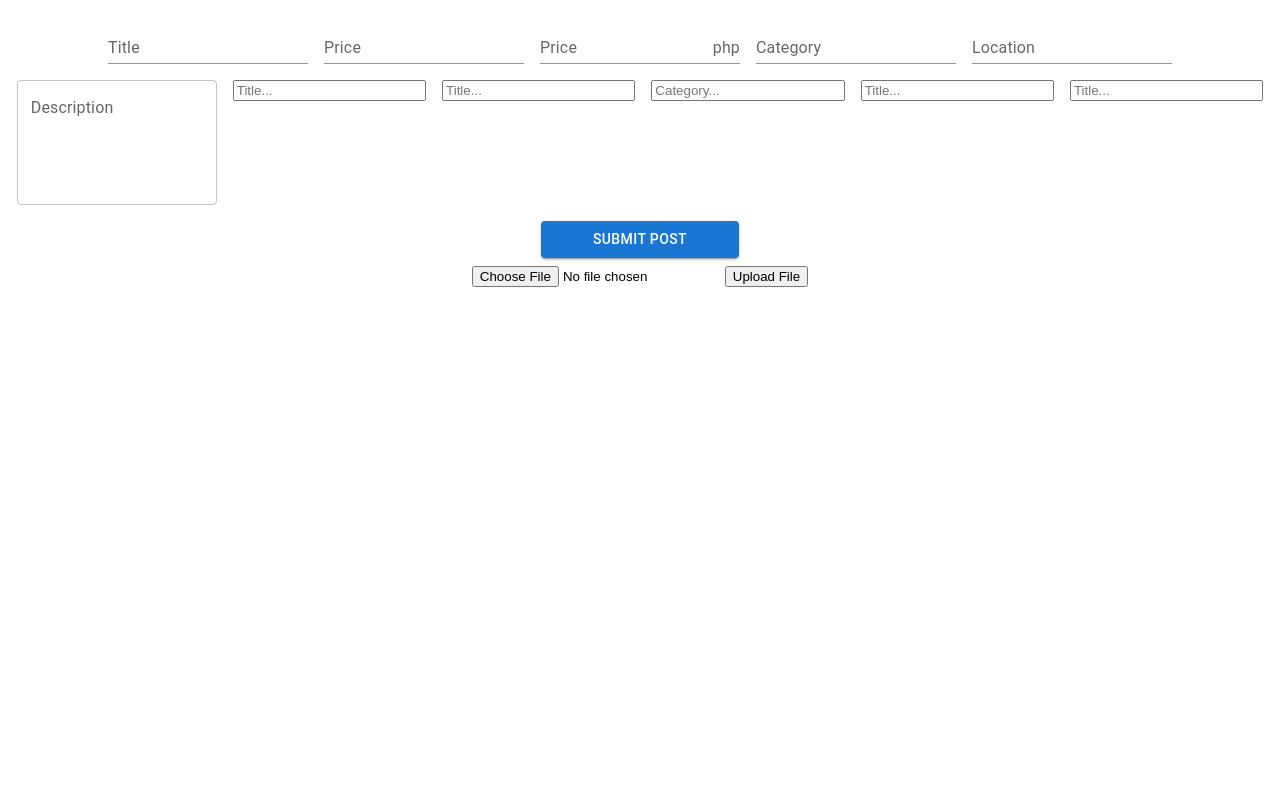
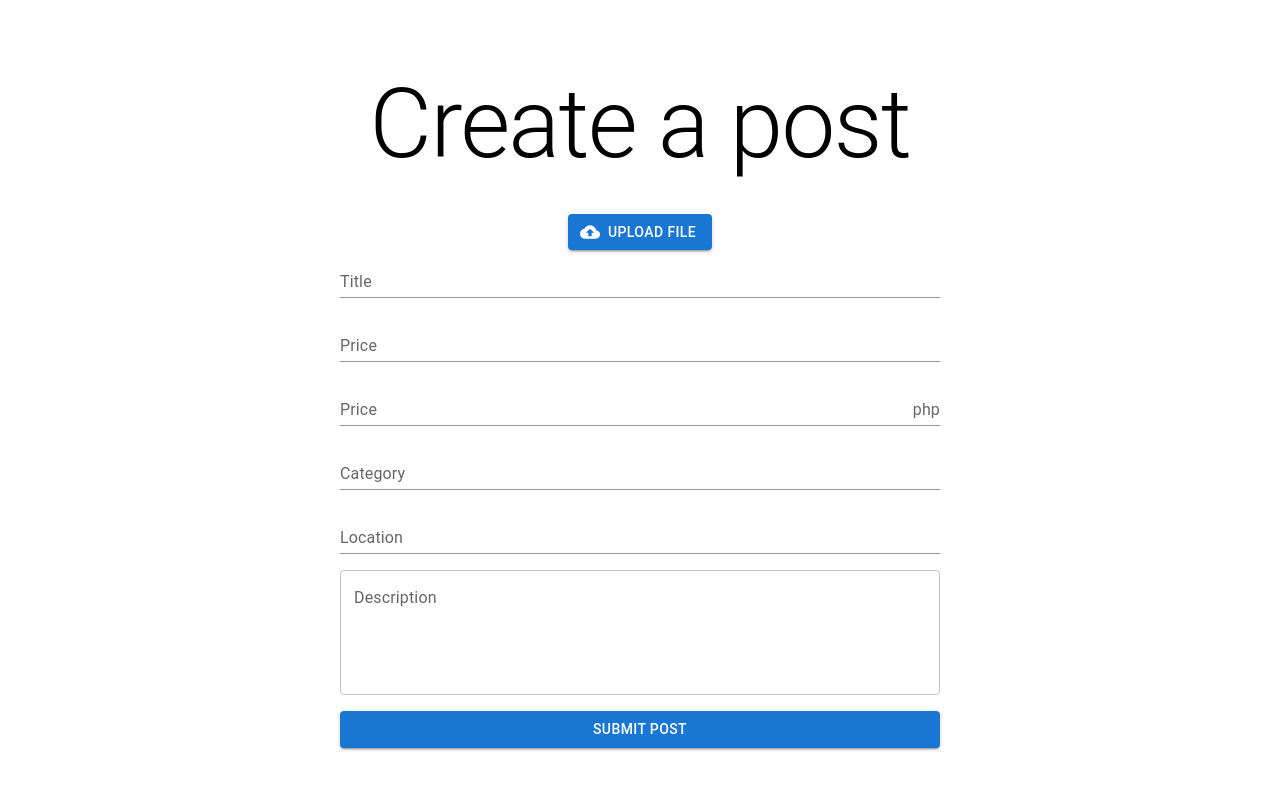
Before and after one commit to JustinUyheng/mango-market, a React (Create React App) app: page / in a window 1280 px wide. Shown: the top 790 px of the page. Built offline with nearby package versions, Linux system fonts and the light colour scheme.

Commit message:
Use MaterialUI components for the PostForm and the FileUploadForm components

```diff
--- a/src/App.js
+++ b/src/App.js
@@ -4,9 +4,8 @@ import { signOut } from "firebase/auth";
 import { LoginForm } from "./components/LoginForm/LoginForm";
 import { PostList } from "./components/PostList/PostList";
 import { PostForm } from "./components/PostForm/PostForm";
-import { Avatar, Button } from "@mui/material";
+import { Avatar, Button, Grid } from "@mui/material";
 import "./App.css";
-import { FileUploadForm } from "./components/FileUploadForm/FileUploadForm";
 
 function App() {
 	const logout = async () => {
@@ -19,7 +18,15 @@ function App() {
 
 	return (
 		<div className="App">
-			{/* <Avatar
+			<Grid
+				container
+				spacing={0}
+				direction="column"
+				alignItems="center"
+				justifyContent="center"
+				sx={{ minHeight: "100vh" }}
+			>
+				{/* <Avatar
 				alt={auth?.currentUser?.displayName}
 				src={auth?.currentUser?.photoURL}
 			/>
@@ -27,10 +34,10 @@ function App() {
 			<Button variant="contained" color="primary" onClick={logout}>
 				Logout
 			</Button> */}
-			{/* <LoginForm /> */}
-			{/* <PostList /> */}
-			<PostForm />
-			<FileUploadForm />
+				{/* <LoginForm /> */}
+				{/* <PostList /> */}
+				<PostForm />
+			</Grid>
 		</div>
 	);
 }
--- a/src/components/FileUploadForm/FileUploadForm.js
+++ b/src/components/FileUploadForm/FileUploadForm.js
@@ -1,8 +1,24 @@
 import { useState } from "react";
 import { storage } from "../../config/firebase";
 import { ref, uploadBytes } from "firebase/storage";
+import { Button } from "@mui/material";
+import { styled } from "@mui/material";
+import { CloudUpload } from "@mui/icons-material";
+
 export const FileUploadForm = () => {
 	const [fileUpload, setFileUpload] = useState(null);
+
+	const VisuallyHiddenInput = styled("input")({
+		clip: "rect(0 0 0 0)",
+		clipPath: "inset(50%)",
+		height: 1,
+		overflow: "hidden",
+		position: "absolute",
+		bottom: 0,
+		left: 0,
+		whiteSpace: "nowrap",
+		width: 1,
+	});
 
 	const uploadFile = async () => {
 		if (!fileUpload) return;
@@ -15,9 +31,17 @@ export const FileUploadForm = () => {
 	};
 
 	return (
-		<div>
-			<input type="file" onChange={(e) => setFileUpload(e.target.files[0])} />
-			<button onClick={uploadFile}>Upload File</button>
-		</div>
+		<Button
+			component="label"
+			variant="contained"
+			startIcon={<CloudUpload />}
+			onClick={uploadFile}
+		>
+			Upload file
+			<VisuallyHiddenInput
+				type="file"
+				onChange={(e) => setFileUpload(e.target.files[0])}
+			/>
+		</Button>
 	);
 };
--- a/src/components/PostForm/PostForm.js
+++ b/src/components/PostForm/PostForm.js
@@ -8,8 +8,11 @@ import {
 	Input,
 	InputLabel,
 	InputAdornment,
+	Stack,
 	TextField,
+	Typography,
 } from "@mui/material";
+import { FileUploadForm } from "../FileUploadForm/FileUploadForm";
 
 export const PostForm = () => {
 	const [title, setTitle] = useState("");
@@ -41,14 +44,12 @@ export const PostForm = () => {
 	};
 
 	return (
-		<Box
-			component="form"
-			sx={{
-				"& > :not(style)": { m: 1, width: "25ch" },
-			}}
-			noValidate
-			autoComplete="off"
-		>
+		<Box component="form" sx={{ minWidth: 600 }} noValidate autoComplete="off">
+			<Typography variant="h1" gutterBottom>
+				Create a post
+			</Typography>
+			<FileUploadForm />
+			<Stack spacing={{ xs: 1, sm: 2 }}>
 				<TextField
 					id="standard-basic"
 					label="Title"
@@ -87,29 +88,10 @@ export const PostForm = () => {
 					rows={4}
 					onChange={(e) => setDescription(e.target.value)}
 				/>
-			<input
-				placeholder="Title..."
-				onChange={(e) => setTitle(e.target.value)}
-			/>
-			<input
-				placeholder="Title..."
-				onChange={(e) => setTitle(e.target.value)}
-			/>
-			<input
-				placeholder="Category..."
-				onChange={(e) => setCategory(e.target.value)}
-			/>
-			<input
-				placeholder="Title..."
-				onChange={(e) => setTitle(e.target.value)}
-			/>
-			<input
-				placeholder="Title..."
-				onChange={(e) => setTitle(e.target.value)}
-			/>
 				<Button variant="contained" onClick={submitPost}>
 					Submit Post
 				</Button>
+			</Stack>
 		</Box>
 	);
 };
```
Lines whose indentation alone changed are shown as unchanged.
